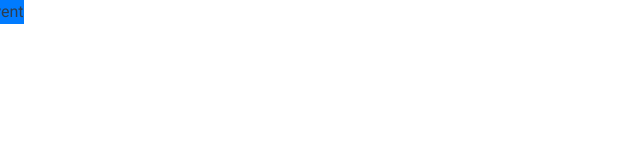
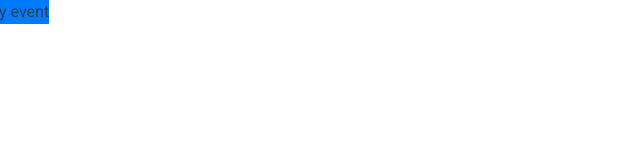
Before and after one commit to pnc-virtual-company/2021-G7-V2-PART1, a Vue app in the folder front/: page /my_event in a window 1280 px wide. Shown: the top 160 px of the page, without its empty margins (0-640 px from the left). Built offline with nearby package versions, Linux system fonts and the light colour scheme.

Commit message:
#3 create menu bar

```diff
--- a/front/src/components/myEvent/MyEvent.vue
+++ b/front/src/components/myEvent/MyEvent.vue
@@ -1,6 +1,6 @@
 <template>
     <div class="bg-primary">
-        event
+        my event
     </div>
 </template>
 <script>
--- a/front/src/components/navbar/Navbar.vue
+++ b/front/src/components/navbar/Navbar.vue
@@ -15,7 +15,7 @@
             <li><i class="fa fa-th-large" aria-hidden="true"></i>Category</li>
         </div></router-link>
 
-        <router-link to="/personInfo"><div class="item">
+        <router-link to="/personalInfo"><div class="item">
             <li><i class="fa fa-user-circle" aria-hidden="true"></i>Personal Info</li>
         </div></router-link>
 
--- a/front/src/main.js
+++ b/front/src/main.js
@@ -13,7 +13,7 @@ import Joined from './components/joined/Joined.vue';
 import About from './components/about/About.vue';
 import User from './components/user/User.vue';
 import Event from './components/event/Event.vue';
-import PersonalInfo from './components/PersonalInfo/PersonalInfo.vue';
+import PersonalInfo from './components/personalInfo/PersonalInfo.vue';
 
 
 const router = createRouter({
```
